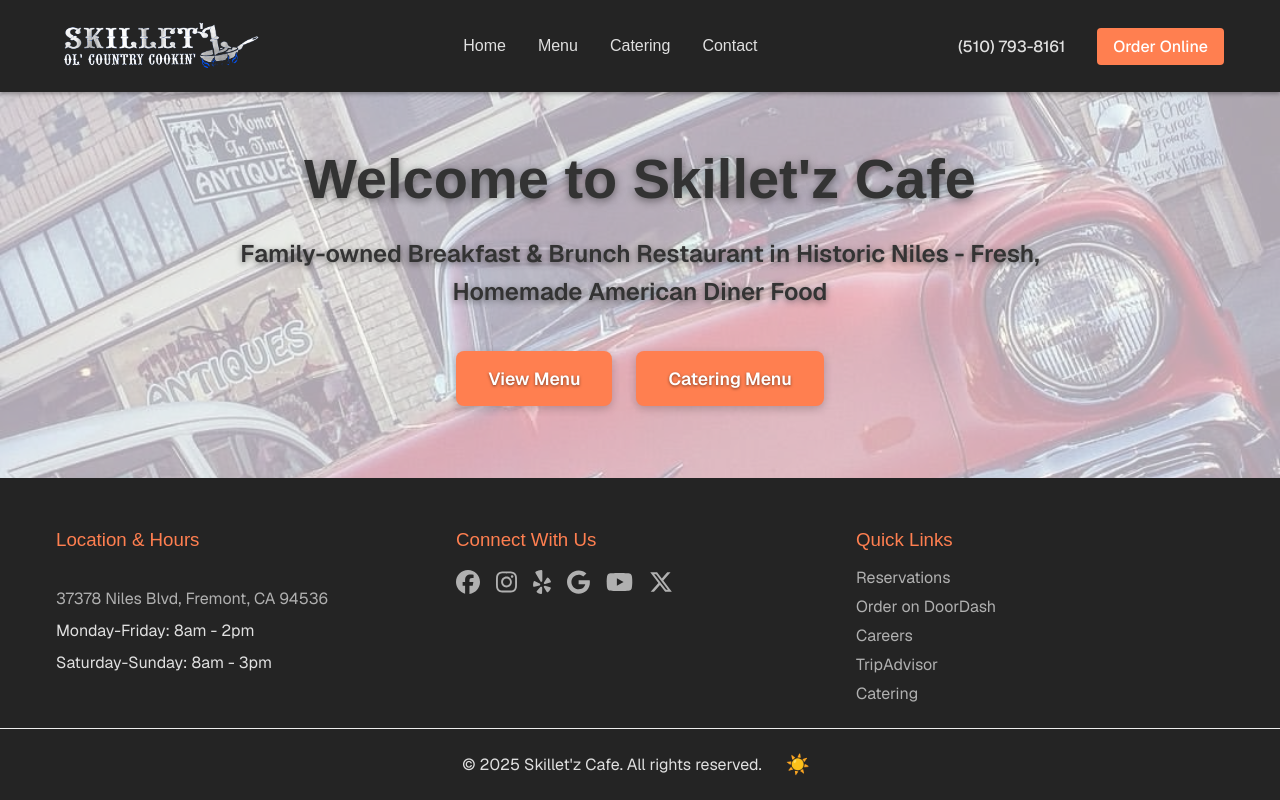
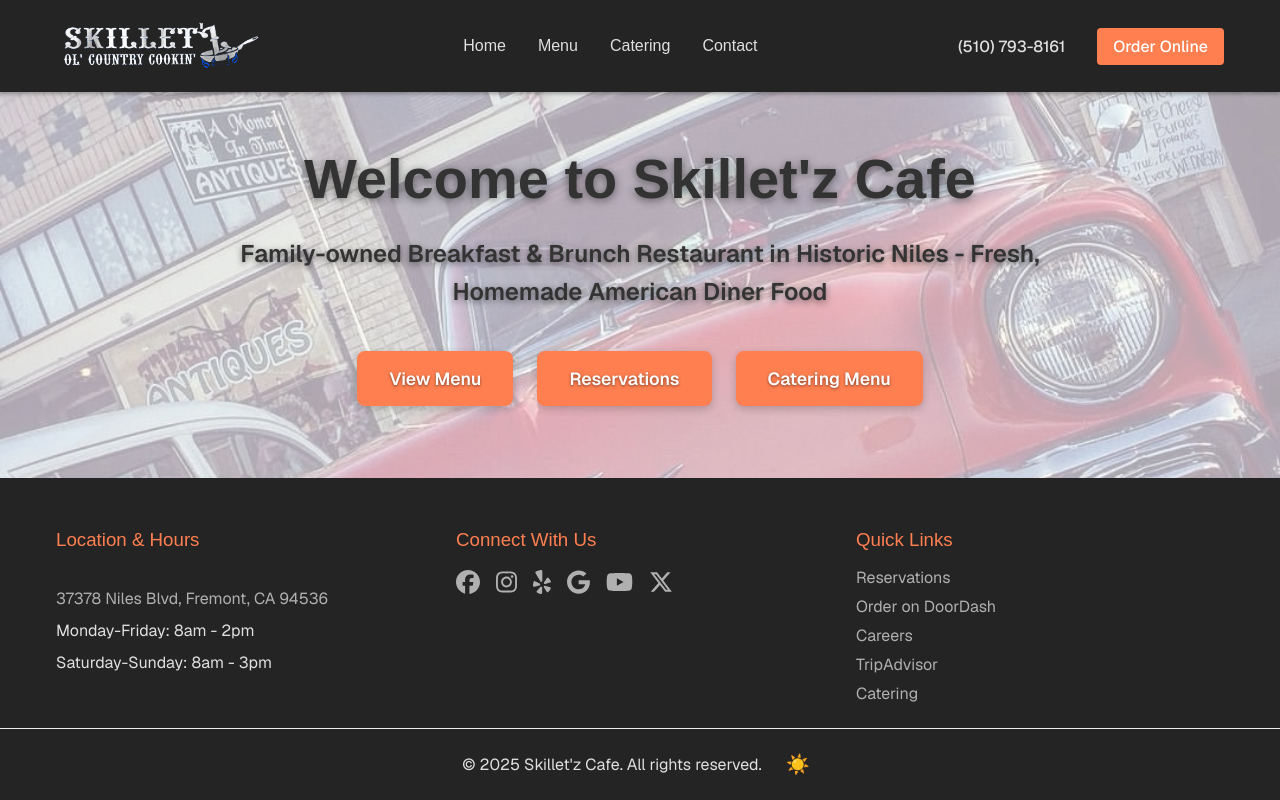
Before and after one commit to SkilletzCafe/skilletz.cafe, a Next.js app: page / in a window 1280 px wide. Built offline with nearby package versions, Linux system fonts and the light colour scheme; a web font is replaced by a local one.

Commit message:
adds reservations CTA button to homepage

```diff
--- a/src/pages/index.tsx
+++ b/src/pages/index.tsx
@@ -3,6 +3,7 @@
 import { BUSINESS } from '@/config';
 
 import { geist, margarine } from '@/config/fonts';
+import { SERVICES } from '@/config/social';
 
 import Layout from '@/components/Layout';
 
@@ -21,6 +22,14 @@
             <Link href="/menu" className={styles.button}>
               View Menu
             </Link>
+            <Link
+              href={SERVICES.reservations.url}
+              className={styles.button}
+              target="_blank"
+              rel="noopener noreferrer"
+            >
+              {SERVICES.reservations.label}
+            </Link>
             <Link href="/catering" className={styles.button}>
               Catering Menu
             </Link>
```
